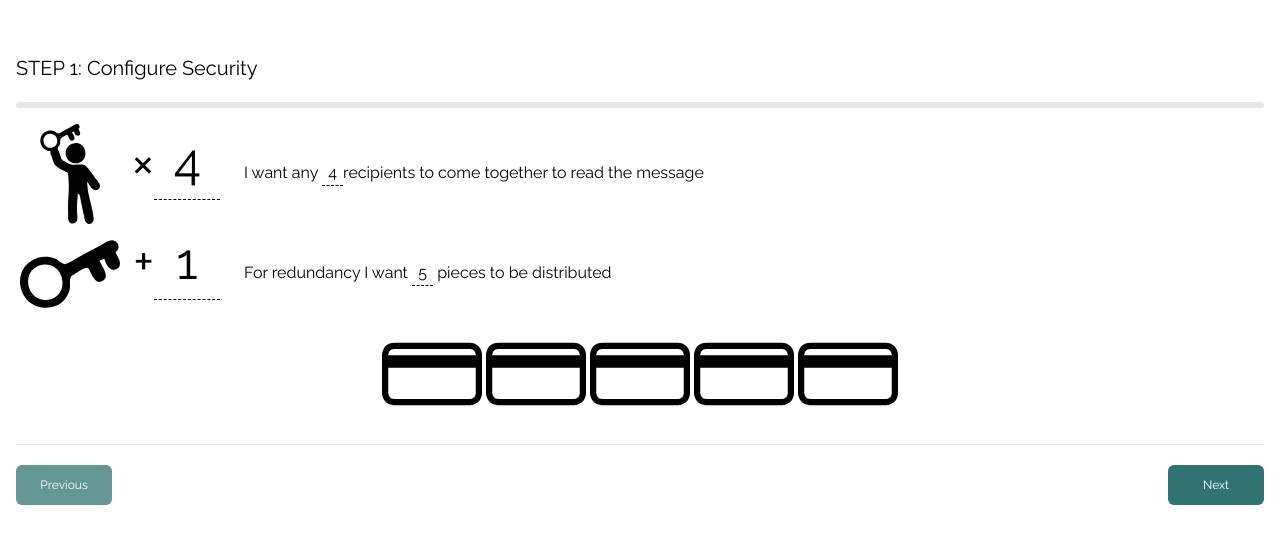
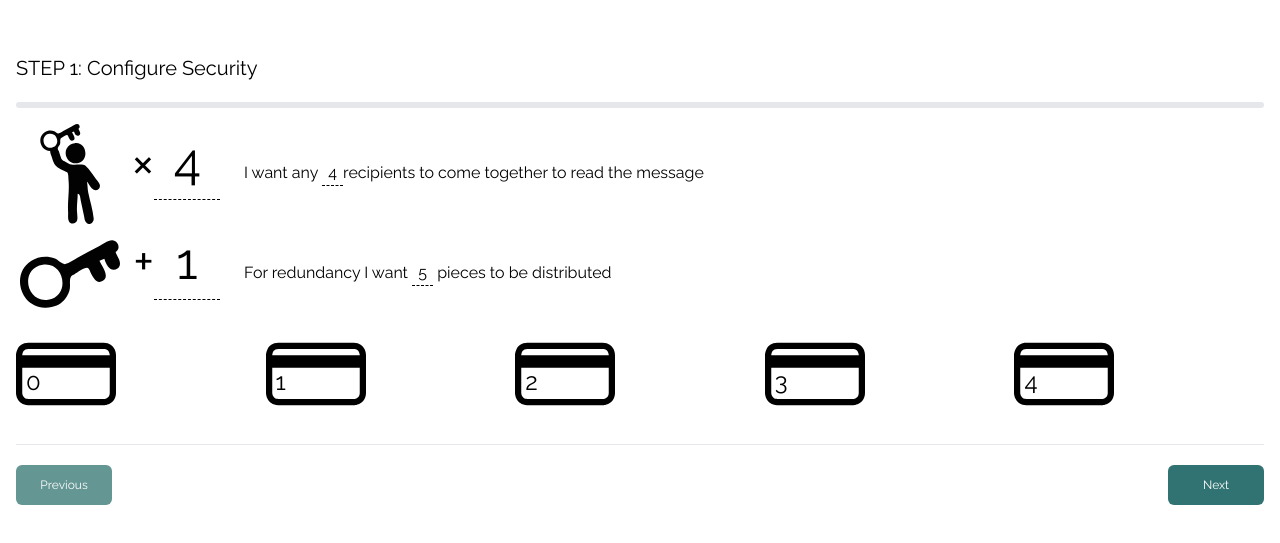
Before and after one commit to FluffyLabs/iamdead.fyi, a React (Create React App) app in the folder frontend/: page /wizzard/security in a window 1280 px wide. Shown: the part 131-674 px from the top of the page. Built offline with nearby package versions, Linux system fonts and the light colour scheme.

Commit message:
improve cards

```diff
--- a/frontend/src/pages/wizzard/security/security.tsx
+++ b/frontend/src/pages/wizzard/security/security.tsx
@@ -4,6 +4,8 @@ import { ReactComponent as Key } from './icons/key.svg';
 import { ReactComponent as Card } from './icons/card.svg';
 import { ComponentType, SVGProps, useCallback, useMemo } from 'react';
 import { DraggableNumberInput } from '../../../components/draggable-number-input';
+
+import styles from './styles.module.scss';
 
 const MULTIPLICATION_CHAR = '×';
 const MIN_NO_OF_RECIPIENTS = 1;
@@ -96,13 +98,22 @@ const Cards = ({ quantity }: { quantity: number }) => {
   const array = useMemo(() => Array.from(Array(quantity).keys()), [quantity]);
 
   return (
-    <div className="flex flex-wrap justify-center gap-1 px-8">
+    <div className={styles.cards}>
       {array.map((i) => (
-        <Card style={{ width: '100px', height: '100px' }} key={i} />
+        <CardItem key={i} label={i.toString()} />
       ))}
     </div>
   );
 };
+
+const CardItem = ({label}: {label: string}) => {
+  return (
+  <div className="relative">
+    <Card style={{ width: '100px', height: '100px' }} />
+    <span className={styles.label}>{label}</span>
+  </div>
+  )
+}
 
 const OneRecipient = () => {
   const { security } = useWizzardContext();
--- /dev/null
+++ b/frontend/src/pages/wizzard/security/styles.module.scss
@@ -0,0 +1,11 @@
+.cards {
+  display: grid;
+  grid-template-columns: repeat(auto-fit, minmax(150px, 1fr));
+}
+
+.label {
+  position: absolute;
+  bottom: 24px;
+  left: 10px;
+  font-size: 1.5rem;
+}
```
